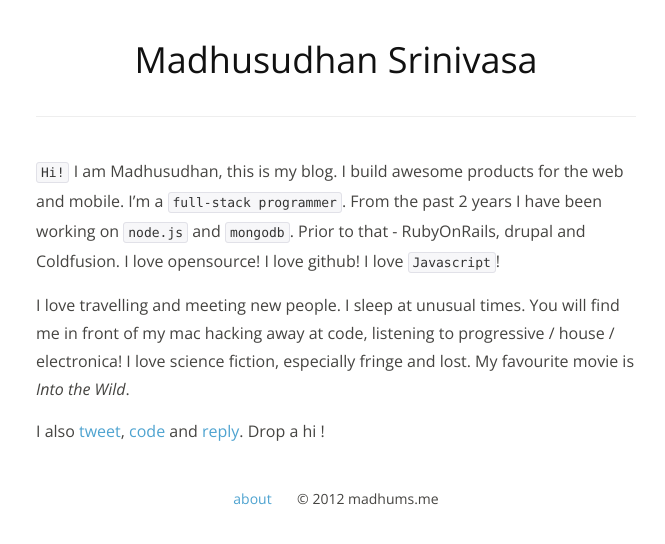
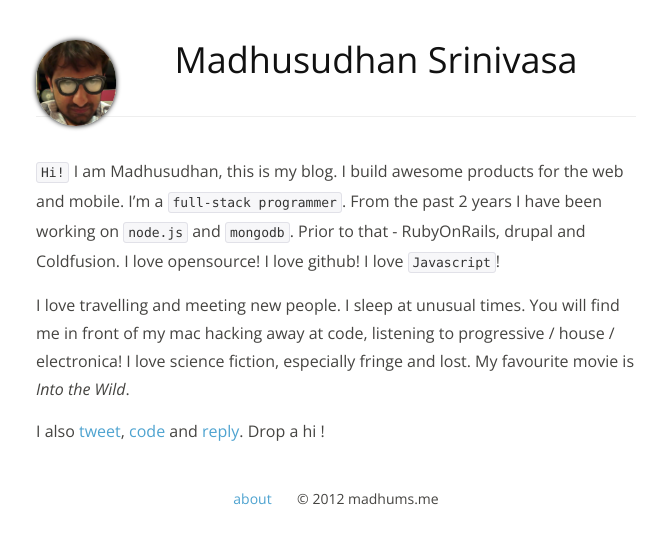
Before and after one commit to madhums/madhums.github.io, a Jekyll site: the page built from about.md, in a window 1280 px wide. Shown: the top 544 px of the page, without its empty margins (304-969 px from the left). Built offline with Jekyll 4.4.1, drawn with Linux system fonts in a browser that asks for light colours; Markdown is read by kramdown in place of the engine named in the settings.

Commit message:
show image only in about page

```diff
--- a/_layouts/default.html
+++ b/_layouts/default.html
@@ -35,6 +35,9 @@
     <div class="container">
       <header>
         <h1>
+          {% if page.url == '/about/' %}
+          <img src="/public/madhums.png" alt="madhums">
+          {% endif %}
           <a title="Madhusudhan Srinivasa" href="/">Madhusudhan Srinivasa</a>
           <!-- <a class="about" href="/about/">about</a> -->
         </h1>
--- a/public/css/madhums.css
+++ b/public/css/madhums.css
@@ -252,9 +252,9 @@ h1 a, h1 a:hover {
 
 img[alt=madhums] {
   float: left;
-  margin-right: 20px;
+  margin-right: 0px;
   border-radius: 50em;
-  box-shadow: 0 0px 10px black;
+  box-shadow: 0 0px 5px black;
   width: 80px;
 }
 
```
